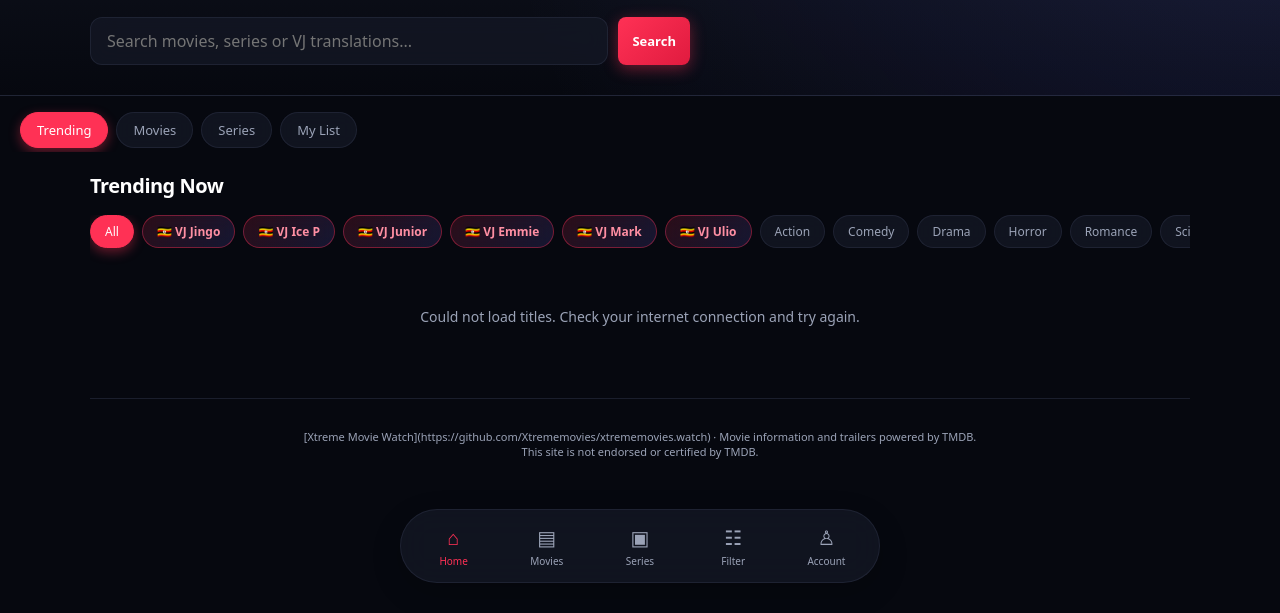
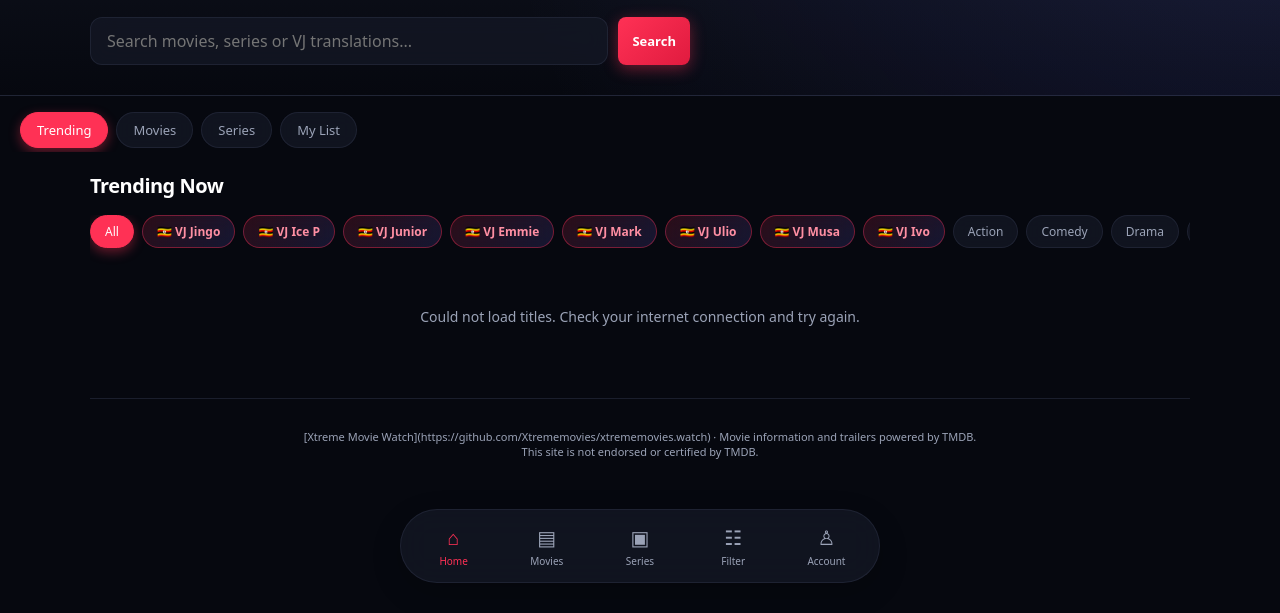
Before and after one commit to Xtrememovies/xtrememovies.watch, a plain HTML site: page index.html in a window 1280 px wide. Shown: the part 282-895 px from the top of the page. Drawn offline with nearby package versions, Linux system fonts and the light colour scheme; no server answers.

Commit message:
Update index.html

```diff
--- a/index.html
+++ b/index.html
@@ -619,6 +619,8 @@
       <button class="genre-chip vj-chip" data-vj="VJ Emmie">🇺🇬 VJ Emmie</button>
       <button class="genre-chip vj-chip" data-vj="VJ Mark">🇺🇬 VJ Mark</button>
       <button class="genre-chip vj-chip" data-vj="VJ Ulio">🇺🇬 VJ Ulio</button>
+      <button class="genre-chip vj-chip" data-vj="VJ Musa">🇺🇬 VJ Musa</button>
+      <button class="genre-chip vj-chip" data-vj="VJ Ivo">🇺🇬 VJ Ivo</button>
       <!-- Standard TMDB Genres -->
       <button class="genre-chip" data-genre="28">Action</button>
       <button class="genre-chip" data-genre="35">Comedy</button>
```
